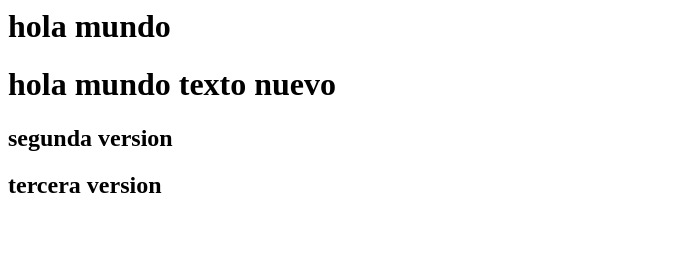
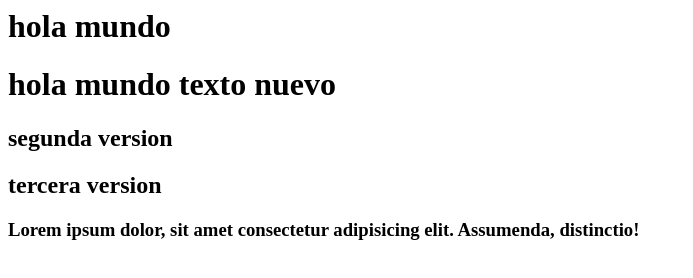
Before and after one commit to ErickHuanca/cursoFinal, a plain HTML site: page index.html in a window 1280 px wide. Shown: the whole page, without its empty margins (0-693 px from the left). Drawn offline with Linux system fonts and the light colour scheme.

Commit message:
agregado parrago

```diff
--- a/index.html
+++ b/index.html
@@ -9,9 +9,11 @@
 	<h1>hola mundo</h1>
 
 
-<h1>hola mundo texto nuevo</h1>
+	<h1>hola mundo texto nuevo</h1>
 
 	<h2>segunda version</h2>
 	<h2>tercera version</h2>
+
+	<h3>Lorem ipsum dolor, sit amet consectetur adipisicing elit. Assumenda, distinctio!</h3>
 </body>
 </html>
```
